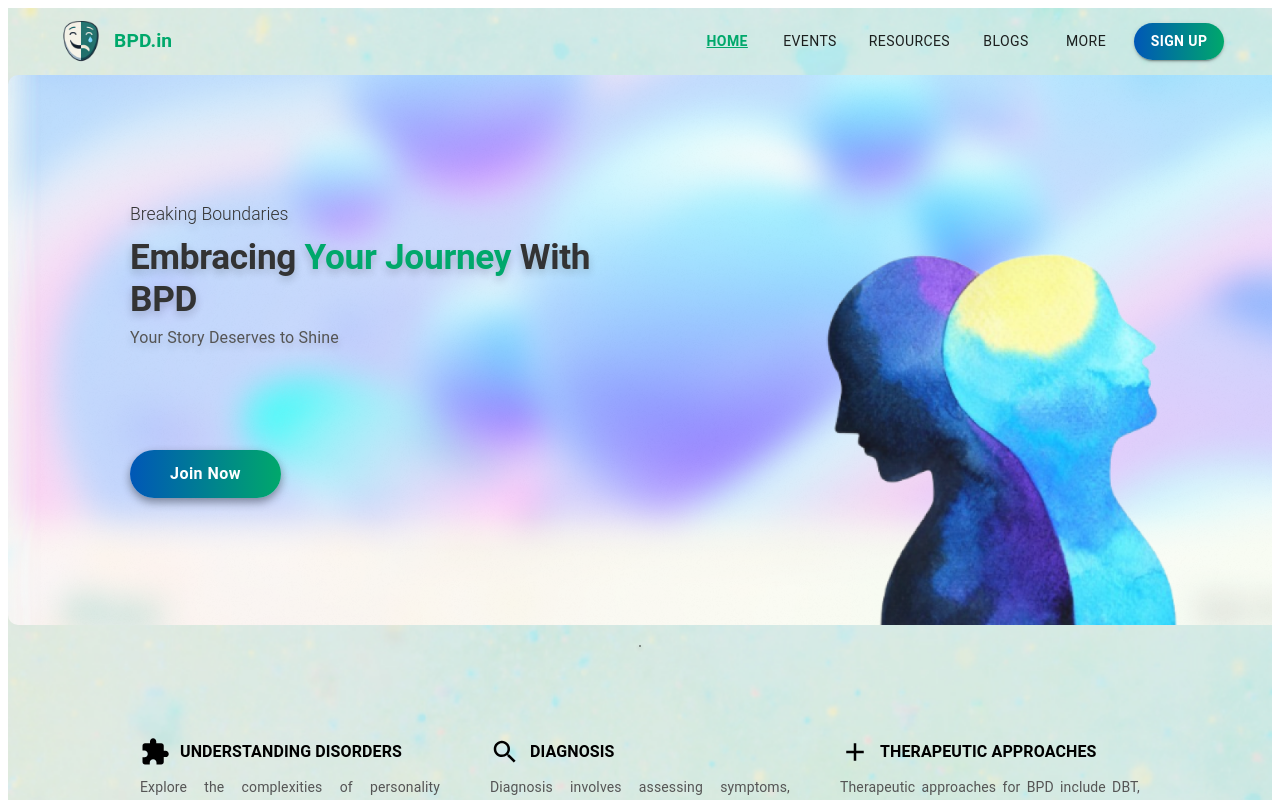
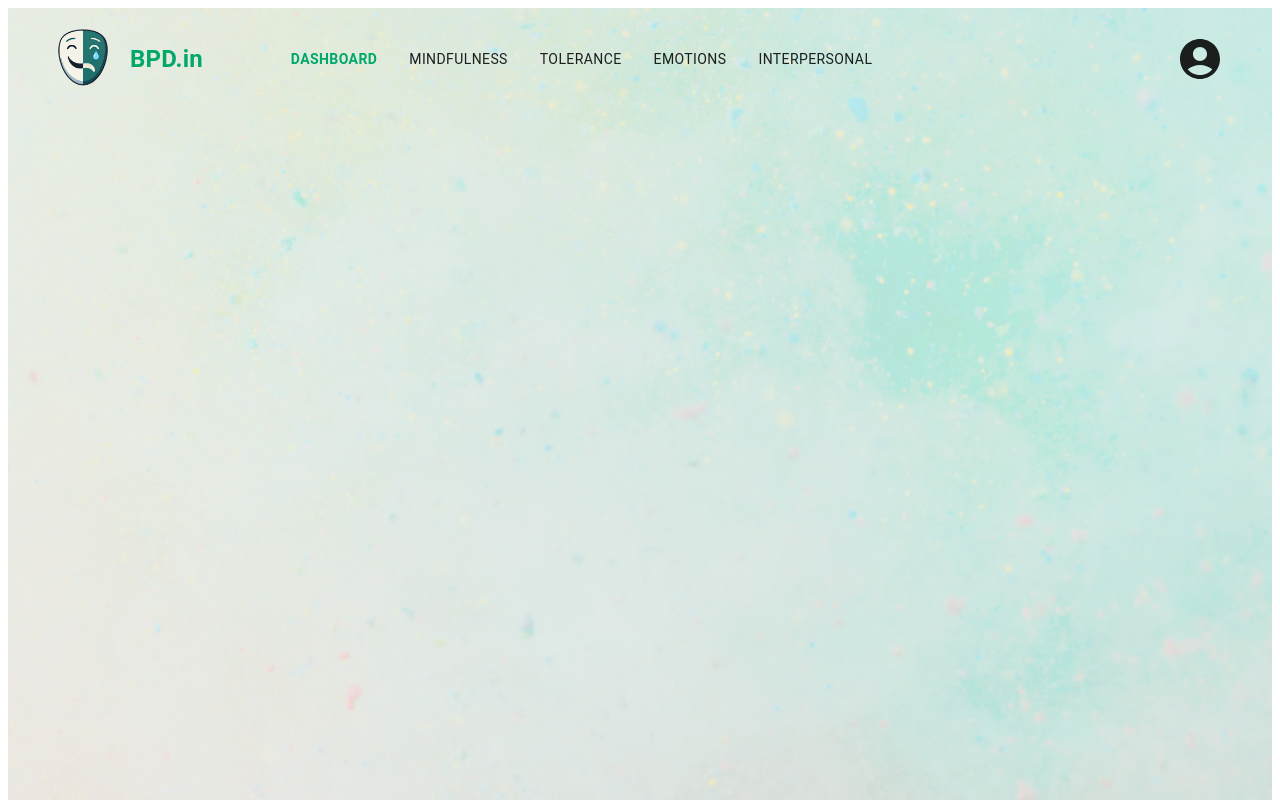
Before and after one commit to HanoodTunio/living-with-bpd, a React (Vite) app in the folder front-end/: page / in a window 1280 px wide. Shown: the top 800 px of the page. Built offline with nearby package versions, Linux system fonts and the light colour scheme.

Commit message:
Conditional rendering of navigation links and profile icon based on screen size.

```diff
--- a/front-end/src/App.jsx
+++ b/front-end/src/App.jsx
@@ -82,62 +82,63 @@
 
 // // export default App;
 
+import React from "react";
+import { Box } from "@mui/material";
+import backgroundImage from "./assets/images/backgroundColor.jpg"; // Background image
+import ResourcesPage from "./pages/ResourcesPage";
+import GalleryPage from "./pages/GalleryPage";
+import LoginPage from "./pages/LoginPage";
+import ForgotPasswordPage from "./pages/ForgotPasswordPage";
+import SignUpPage from "./pages/SignUpPage";
+import CreateBlogPage from "./pages/CreateBlogPage";
+import CreateEventPage from "./pages/CreateEventPage";
+import UserHeader from "./components/mainlayout/UserHeader/UserHeader";
+import ExerciseCard from "./components/common/ExerciseCard/ExerciseCard";
+
+const App = () => {
+  return (
+    <Box
+      sx={{
+        minHeight: "120vh",
+        backgroundImage: `url(${backgroundImage})`,
+        backgroundSize: "cover",
+        backgroundPosition: "center",
+        backgroundRepeat: "no-repeat",
+        display: "flex",
+        justifyContent: "center", // Center the Book component
+        alignItems: "flex",
+        padding: "16px",
+      }}
+    >
+      <UserHeader />
+    </Box>
+  );
+};
+
+export default App;
+
+// src/App.jsx
 // import React from "react";
-// import { Box } from "@mui/material";
-// import backgroundImage from "./assets/images/backgroundColor.jpg"; // Background image
-// import ResourcesPage from "./pages/ResourcesPage";
-// import GalleryPage from "./pages/GalleryPage";
-// import LoginPage from "./pages/LoginPage";
-// import ForgotPasswordPage from "./pages/ForgotPasswordPage";
-// import SignUpPage from "./pages/SignUpPage";
-// import CreateBlogPage from "./pages/CreateBlogPage";
-// import CreateEventPage from "./pages/CreateEventPage";
-// import ExerciseCard from "./components/common/ExerciseCard/ExerciseCard";
+// import Routing from "./routes/Routing"; // Import the Routing component
+// import Loader from "./components/common/Loader/Loader"; // Import the Loader component
+// import { useState, useEffect } from "react";
 
 // const App = () => {
+//   const [loading, setLoading] = useState(true);
+
+//   // Simulate loading (e.g., data fetch or setup)
+//   useEffect(() => {
+//     setTimeout(() => {
+//       setLoading(false); // Set loading to false after 3 seconds
+//     }, 3000); // Adjust the time as needed
+//   }, []);
+
 //   return (
-//     <Box
-//       sx={{
-//         minHeight: "120vh",
-//         backgroundImage: `url(${backgroundImage})`,
-//         backgroundSize: "cover",
-//         backgroundPosition: "center",
-//         backgroundRepeat: "no-repeat",
-//         display: "flex",
-//         justifyContent: "center", // Center the Book component
-//         alignItems: "flex",
-//         padding: "16px",
-//       }}
-//     >
-//       <CreateEventPage />
-//     </Box>
+//     <div>
+//       {loading ? <Loader /> : <Routing />}{" "}
+//       {/* Show loader if loading is true */}
+//     </div>
 //   );
 // };
 
 // export default App;
-
-// src/App.jsx
-import React from "react";
-import Routing from "./routes/Routing"; // Import the Routing component
-import Loader from "./components/common/Loader/Loader"; // Import the Loader component
-import { useState, useEffect } from "react";
-
-const App = () => {
-  const [loading, setLoading] = useState(true);
-
-  // Simulate loading (e.g., data fetch or setup)
-  useEffect(() => {
-    setTimeout(() => {
-      setLoading(false); // Set loading to false after 3 seconds
-    }, 3000); // Adjust the time as needed
-  }, []);
-
-  return (
-    <div>
-      {loading ? <Loader /> : <Routing />}{" "}
-      {/* Show loader if loading is true */}
-    </div>
-  );
-};
-
-export default App;
--- /dev/null
+++ b/front-end/src/components/mainlayout/UserHeader/UserHeader.jsx
@@ -0,0 +1,198 @@
+import React, { useState, useEffect } from "react";
+import { useNavigate } from "react-router-dom";
+import {
+  AppBar,
+  Toolbar,
+  Typography,
+  Button,
+  Box,
+  IconButton,
+  Drawer,
+  List,
+  ListItem,
+  ListItemText,
+  Menu,
+  MenuItem,
+} from "@mui/material";
+import MenuIcon from "@mui/icons-material/Menu";
+import AccountCircleIcon from "@mui/icons-material/AccountCircle"; // Profile icon
+import UserHeaderStyles from "./UserHeaderStyles"; // Import the styles
+
+const UserHeader = () => {
+  const [drawerOpen, setDrawerOpen] = useState(false);
+  const [anchorEl, setAnchorEl] = useState(null);
+  const [activeLink, setActiveLink] = useState("Dashboard");
+  const navigate = useNavigate();
+
+  const [isMobile, setIsMobile] = useState(window.innerWidth <= 600); // Check if the screen is mobile
+
+  // Navigation Links
+  const navLinks = [
+    "Dashboard",
+    "Mindfulness",
+    "Tolerance",
+    "Emotions",
+    "Interpersonal",
+  ];
+
+  // More Menu Items (Profile Settings)
+  const moreMenuItems = [
+    { label: "View Profile", action: () => navigate("/profile") },
+    { label: "Settings", action: () => navigate("/settings") },
+    { label: "Logout", action: () => navigate("/logout") },
+  ];
+
+  // Toggle Drawer
+  const toggleDrawer = () => setDrawerOpen(!drawerOpen);
+
+  // More Menu Handlers
+  const handleMoreClick = (event) => setAnchorEl(event.currentTarget);
+  const handleMoreClose = () => setAnchorEl(null);
+
+  // Listen to window resize events
+  useEffect(() => {
+    const handleResize = () => {
+      setIsMobile(window.innerWidth <= 600); // Check if screen size is mobile
+      if (window.innerWidth > 600 && drawerOpen) {
+        setDrawerOpen(false); // Close the drawer when the screen is resized to desktop size
+      }
+    };
+
+    window.addEventListener("resize", handleResize);
+
+    // Cleanup event listener on unmount
+    return () => {
+      window.removeEventListener("resize", handleResize);
+    };
+  }, [drawerOpen]);
+
+  return (
+    <AppBar position="static" color="default" sx={UserHeaderStyles.appBar}>
+      <Toolbar sx={UserHeaderStyles.toolbar}>
+        {/* Logo and Navigation Links (Desktop) */}
+        <Box sx={UserHeaderStyles.logoNavContainer}>
+          {/* Logo */}
+          <Box sx={UserHeaderStyles.logoContainer}>
+            <img
+              src="/src/assets/images/logo.webp"
+              alt="Logo"
+              style={UserHeaderStyles.logoImage}
+            />
+            <Typography
+              variant="h6"
+              component="div"
+              sx={UserHeaderStyles.logoText}
+            >
+              BPD.in
+            </Typography>
+          </Box>
+
+          {/* Navigation Links (Desktop only) */}
+          <Box
+            sx={{
+              ...UserHeaderStyles.navLinksContainer,
+              display: { xs: "none", md: "flex" },
+            }}
+          >
+            {navLinks.map((link, index) => (
+              <Button
+                key={index}
+                color="inherit"
+                sx={
+                  activeLink === link
+                    ? UserHeaderStyles.activeLink
+                    : UserHeaderStyles.link
+                }
+                onClick={() => {
+                  setActiveLink(link);
+                  navigate(`/${link.toLowerCase()}`);
+                }}
+              >
+                {link}
+              </Button>
+            ))}
+          </Box>
+        </Box>
+
+        {/* Profile Icon (Desktop) */}
+        <Box sx={UserHeaderStyles.profileContainer}>
+          <IconButton
+            color="inherit"
+            onClick={handleMoreClick}
+            sx={{
+              ...UserHeaderStyles.profileIcon, // Keep the existing profileIcon styles
+              display: { xs: "none", md: "inline-flex" }, // Hide on small screens
+            }}
+          >
+            <AccountCircleIcon sx={{ fontSize: "inherit" }} />
+          </IconButton>
+          <Menu
+            anchorEl={anchorEl}
+            open={Boolean(anchorEl)}
+            onClose={handleMoreClose}
+          >
+            {moreMenuItems.map((item, index) => (
+              <MenuItem
+                key={index}
+                onClick={() => {
+                  item.action();
+                  handleMoreClose(); // Close the menu after action
+                }}
+              >
+                {item.label}
+              </MenuItem>
+            ))}
+          </Menu>
+        </Box>
+
+        {/* Mobile Drawer Icon */}
+        <IconButton
+          edge="end"
+          color="inherit"
+          onClick={toggleDrawer}
+          sx={{ display: { xs: "inline-flex", md: "none" } }} // Show on mobile screens only
+        >
+          <MenuIcon />
+        </IconButton>
+
+        {/* Mobile Drawer */}
+        <Drawer anchor="right" open={drawerOpen} onClose={toggleDrawer}>
+          <List>
+            {/* Mobile Navigation Links */}
+            {navLinks.map((link, index) => (
+              <ListItem
+                button
+                key={index}
+                onClick={() => {
+                  setActiveLink(link);
+                  navigate(`/${link.toLowerCase()}`);
+                  toggleDrawer(); // Close drawer on click
+                }}
+              >
+                <ListItemText primary={link} />
+              </ListItem>
+            ))}
+
+            {/* Mobile Profile Settings */}
+            {moreMenuItems.map((item, index) => (
+              <ListItem
+                button
+                key={index}
+                onClick={() => {
+                  item.action();
+                  toggleDrawer(); // Close drawer after selecting option
+                }}
+              >
+                <ListItemText primary={item.label} />
+              </ListItem>
+            ))}
+
+            {/* Removed Logout Button here */}
+          </List>
+        </Drawer>
+      </Toolbar>
+    </AppBar>
+  );
+};
+
+export default UserHeader;
--- /dev/null
+++ b/front-end/src/components/mainlayout/UserHeader/UserHeaderStyles.js
@@ -0,0 +1,62 @@
+const UserHeaderStyles = {
+    appBar: {
+      backgroundColor: 'transparent',
+      boxShadow: 'none',
+      padding: '0',
+    },
+    toolbar: {
+      display: 'flex',
+      justifyContent: 'space-between',
+      alignItems: 'center',
+      minHeight: '60px',
+    },
+    logoNavContainer: {
+      display: 'flex',
+      alignItems: 'center',
+      gap: '5rem',
+    },
+    logoContainer: {
+      display: 'flex',
+      alignItems: 'center',
+    },
+    logoImage: {
+      width: '70px',
+      marginRight: '12px',
+    },
+    logoText: {
+      color: '#00A86B',
+      fontWeight: 'bold',
+      fontSize: '1.5rem',
+    },
+    profileContainer: {
+      display: 'flex',
+      alignItems: 'center',
+      marginLeft: 'auto',
+    },
+    profileIcon: {
+      color: 'inherit',
+      fontSize: '3rem',
+    },
+    navLinksContainer: {
+      display: 'flex',
+      gap: 2,
+      alignItems: 'center',
+    },
+    activeLink: {
+      color: '#00A86B',
+      fontWeight: 'bold',
+    },
+    link: {
+      color: 'inherit',
+      fontWeight: 'normal',
+    },
+    drawerButton: {
+      width: '100%',
+      background: 'linear-gradient(90deg, #0057B7, #00A86B)',
+      color: '#fff',
+      borderRadius: '20px',
+      fontWeight: 'bold',
+    },
+  };
+
+  export default UserHeaderStyles;
```
